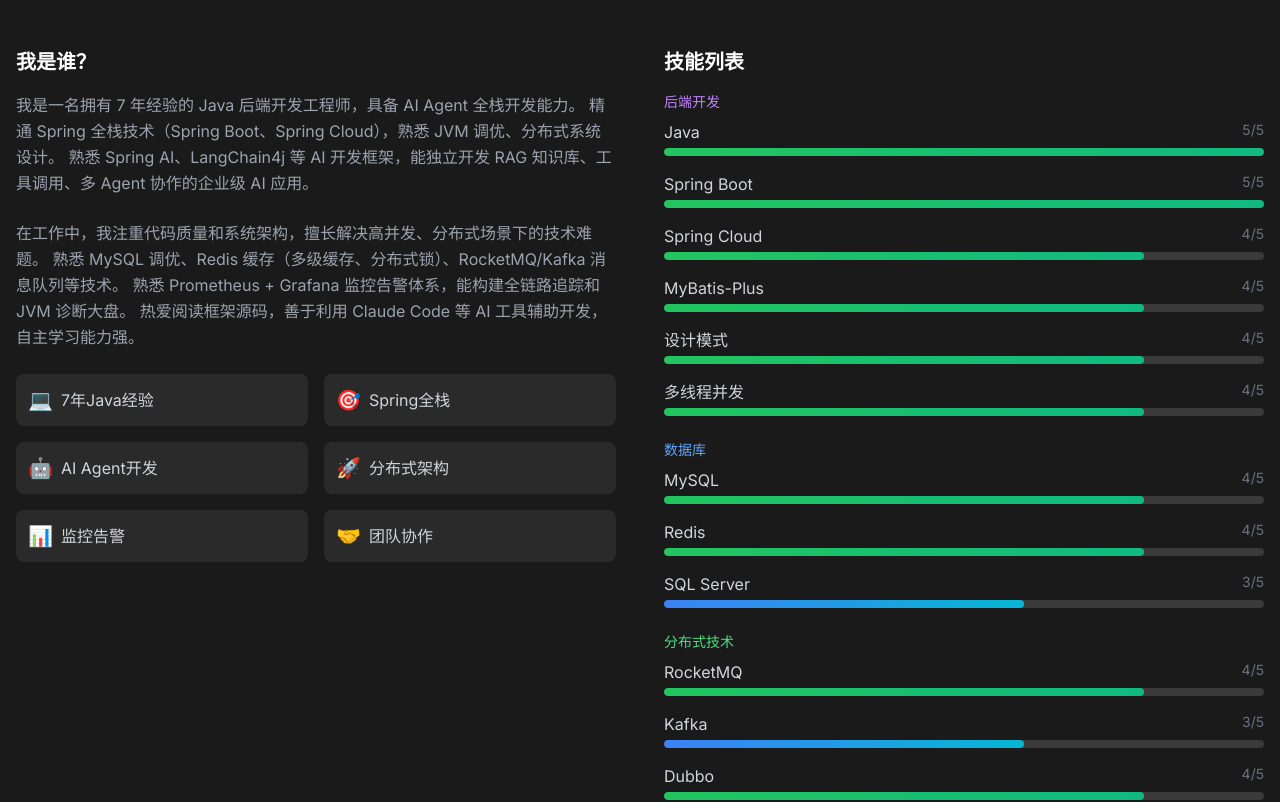
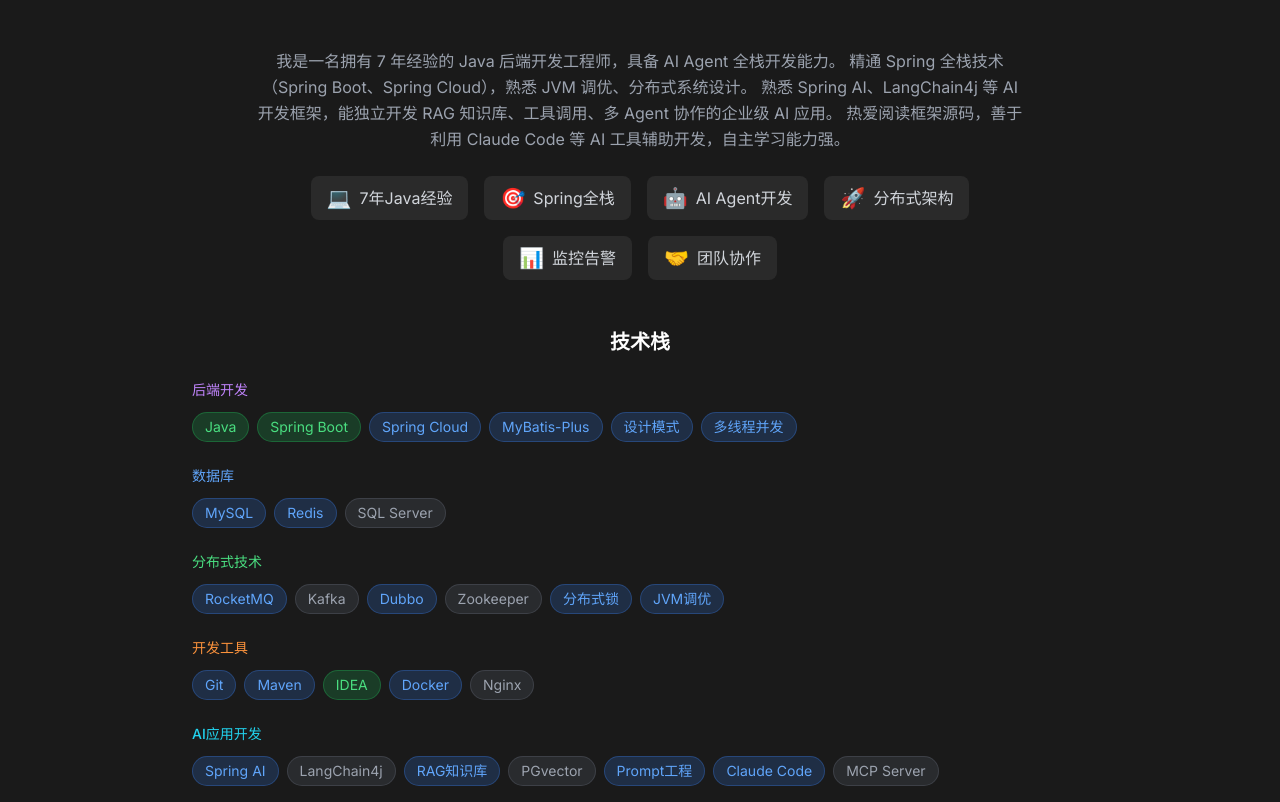
Before and after one commit to zjs19940723/developer-portfilio-Jisen, a React (Vite) app: page / in a window 1280 px wide. Shown: the part 920-1722 px from the top of the page. Built offline with nearby package versions, Linux system fonts and the light colour scheme.

Commit message:
Redesign About section layout for better balance
- Change from two-column to single-column layout
- Convert skill bars to compact tag display
- Center personal introduction for better visual flow

```diff
--- a/src/components/About.tsx
+++ b/src/components/About.tsx
@@ -4,34 +4,18 @@
 const About = () => {
   // 技能等级转换为颜色
   const getLevelColor = (level: number): string => {
-    if (level >= 4) return 'from-green-500 to-emerald-500'
-    if (level >= 3) return 'from-blue-500 to-cyan-500'
-    return 'from-gray-500 to-gray-400'
+    if (level >= 5) return 'bg-green-500/20 text-green-400 border-green-500/30'
+    if (level >= 4) return 'bg-blue-500/20 text-blue-400 border-blue-500/30'
+    return 'bg-gray-500/20 text-gray-400 border-gray-500/30'
   }
 
-  // 技能条组件
-  const SkillBar = ({ skill }: { skill: Skill }) => (
-    <motion.div
-      initial={{ opacity: 0, x: -20 }}
-      whileInView={{ opacity: 1, x: 0 }}
-      transition={{ duration: 0.3 }}
-      viewport={{ once: true }}
-      className="mb-4"
+  // 技能标签组件
+  const SkillTag = ({ skill }: { skill: Skill }) => (
+    <span
+      className={`px-3 py-1 rounded-full text-sm border ${getLevelColor(skill.level)}`}
     >
-      <div className="flex justify-between mb-1">
-        <span className="text-gray-300">{skill.name}</span>
-        <span className="text-gray-500 text-sm">{skill.level}/5</span>
-      </div>
-      <div className="h-2 bg-dark-300 rounded-full overflow-hidden">
-        <motion.div
-          initial={{ width: 0 }}
-          whileInView={{ width: `${skill.level * 20}%` }}
-          transition={{ duration: 0.5, delay: 0.2 }}
-          viewport={{ once: true }}
-          className={`h-full bg-gradient-to-r ${getLevelColor(skill.level)} rounded-full`}
-        />
-      </div>
-    </motion.div>
+      {skill.name}
+    </span>
   )
 
   return (
@@ -51,29 +35,23 @@
           </span>
         </motion.h2>
 
-        <div className="grid md:grid-cols-2 gap-12">
-          {/* 详细介绍 */}
+        {/* 个人介绍 */}
         <motion.div
-            initial={{ opacity: 0, x: -50 }}
-            whileInView={{ opacity: 1, x: 0 }}
+          initial={{ opacity: 0, y: 20 }}
+          whileInView={{ opacity: 1, y: 0 }}
           transition={{ duration: 0.5 }}
           viewport={{ once: true }}
+          className="max-w-3xl mx-auto mb-12"
         >
-            <h3 className="text-xl font-semibold mb-4 text-white">我是谁？</h3>
-            <p className="text-gray-400 leading-relaxed mb-6">
+          <p className="text-gray-400 leading-relaxed mb-6 text-center">
             我是一名拥有 7 年经验的 Java 后端开发工程师，具备 AI Agent 全栈开发能力。
             精通 Spring 全栈技术（Spring Boot、Spring Cloud），熟悉 JVM 调优、分布式系统设计。
             熟悉 Spring AI、LangChain4j 等 AI 开发框架，能独立开发 RAG 知识库、工具调用、多 Agent 协作的企业级 AI 应用。
-            </p>
-            <p className="text-gray-400 leading-relaxed mb-6">
-              在工作中，我注重代码质量和系统架构，擅长解决高并发、分布式场景下的技术难题。
-              熟悉 MySQL 调优、Redis 缓存（多级缓存、分布式锁）、RocketMQ/Kafka 消息队列等技术。
-              熟悉 Prometheus + Grafana 监控告警体系，能构建全链路追踪和 JVM 诊断大盘。
             热爱阅读框架源码，善于利用 Claude Code 等 AI 工具辅助开发，自主学习能力强。
           </p>
 
           {/* 个人特点 */}
-            <div className="grid grid-cols-2 gap-4">
+          <div className="flex flex-wrap justify-center gap-4">
             {[
               { icon: '💻', text: '7年Java经验' },
               { icon: '🎯', text: 'Spring全栈' },
@@ -88,7 +66,7 @@
                 whileInView={{ opacity: 1, scale: 1 }}
                 transition={{ delay: index * 0.1 }}
                 viewport={{ once: true }}
-                  className="flex items-center gap-2 p-3 bg-dark-200 rounded-lg"
+                className="flex items-center gap-2 px-4 py-2 bg-dark-200 rounded-lg"
               >
                 <span className="text-xl">{item.icon}</span>
                 <span className="text-gray-300">{item.text}</span>
@@ -97,56 +75,68 @@
           </div>
         </motion.div>
 
-          {/* 技能列表 */}
+        {/* 技能列表 - 标签式 */}
         <motion.div
-            initial={{ opacity: 0, x: 50 }}
-            whileInView={{ opacity: 1, x: 0 }}
+          initial={{ opacity: 0, y: 20 }}
+          whileInView={{ opacity: 1, y: 0 }}
           transition={{ duration: 0.5 }}
           viewport={{ once: true }}
+          className="max-w-4xl mx-auto"
         >
-            <h3 className="text-xl font-semibold mb-4 text-white">技能列表</h3>
+          <h3 className="text-xl font-semibold mb-6 text-white text-center">技术栈</h3>
 
+          <div className="space-y-6">
             {/* 后端开发 */}
-            <div className="mb-6">
-              <h4 className="text-sm text-purple-400 mb-2 font-medium">{categoryNames.backend}</h4>
+            <div>
+              <h4 className="text-sm text-purple-400 mb-3 font-medium">{categoryNames.backend}</h4>
+              <div className="flex flex-wrap gap-2">
                 {getSkillsByCategory('backend').map((skill) => (
-                <SkillBar key={skill.name} skill={skill} />
+                  <SkillTag key={skill.name} skill={skill} />
                 ))}
+              </div>
             </div>
 
             {/* 数据库 */}
-            <div className="mb-6">
-              <h4 className="text-sm text-blue-400 mb-2 font-medium">{categoryNames.database}</h4>
+            <div>
+              <h4 className="text-sm text-blue-400 mb-3 font-medium">{categoryNames.database}</h4>
+              <div className="flex flex-wrap gap-2">
                 {getSkillsByCategory('database').map((skill) => (
-                <SkillBar key={skill.name} skill={skill} />
+                  <SkillTag key={skill.name} skill={skill} />
                 ))}
+              </div>
             </div>
 
             {/* 分布式技术 */}
-            <div className="mb-6">
-              <h4 className="text-sm text-green-400 mb-2 font-medium">{categoryNames.distributed}</h4>
+            <div>
+              <h4 className="text-sm text-green-400 mb-3 font-medium">{categoryNames.distributed}</h4>
+              <div className="flex flex-wrap gap-2">
                 {getSkillsByCategory('distributed').map((skill) => (
-                <SkillBar key={skill.name} skill={skill} />
+                  <SkillTag key={skill.name} skill={skill} />
                 ))}
+              </div>
             </div>
 
             {/* 开发工具 */}
-            <div className="mb-6">
-              <h4 className="text-sm text-orange-400 mb-2 font-medium">{categoryNames.tools}</h4>
+            <div>
+              <h4 className="text-sm text-orange-400 mb-3 font-medium">{categoryNames.tools}</h4>
+              <div className="flex flex-wrap gap-2">
                 {getSkillsByCategory('tools').map((skill) => (
-                <SkillBar key={skill.name} skill={skill} />
+                  <SkillTag key={skill.name} skill={skill} />
                 ))}
+              </div>
             </div>
 
             {/* AI应用开发 */}
             <div>
-              <h4 className="text-sm text-cyan-400 mb-2 font-medium">{categoryNames.ai}</h4>
+              <h4 className="text-sm text-cyan-400 mb-3 font-medium">{categoryNames.ai}</h4>
+              <div className="flex flex-wrap gap-2">
                 {getSkillsByCategory('ai').map((skill) => (
-                <SkillBar key={skill.name} skill={skill} />
+                  <SkillTag key={skill.name} skill={skill} />
                 ))}
               </div>
+            </div>
+          </div>
         </motion.div>
-        </div>
       </div>
     </section>
   )
```
Lines whose indentation alone changed are shown as unchanged.
